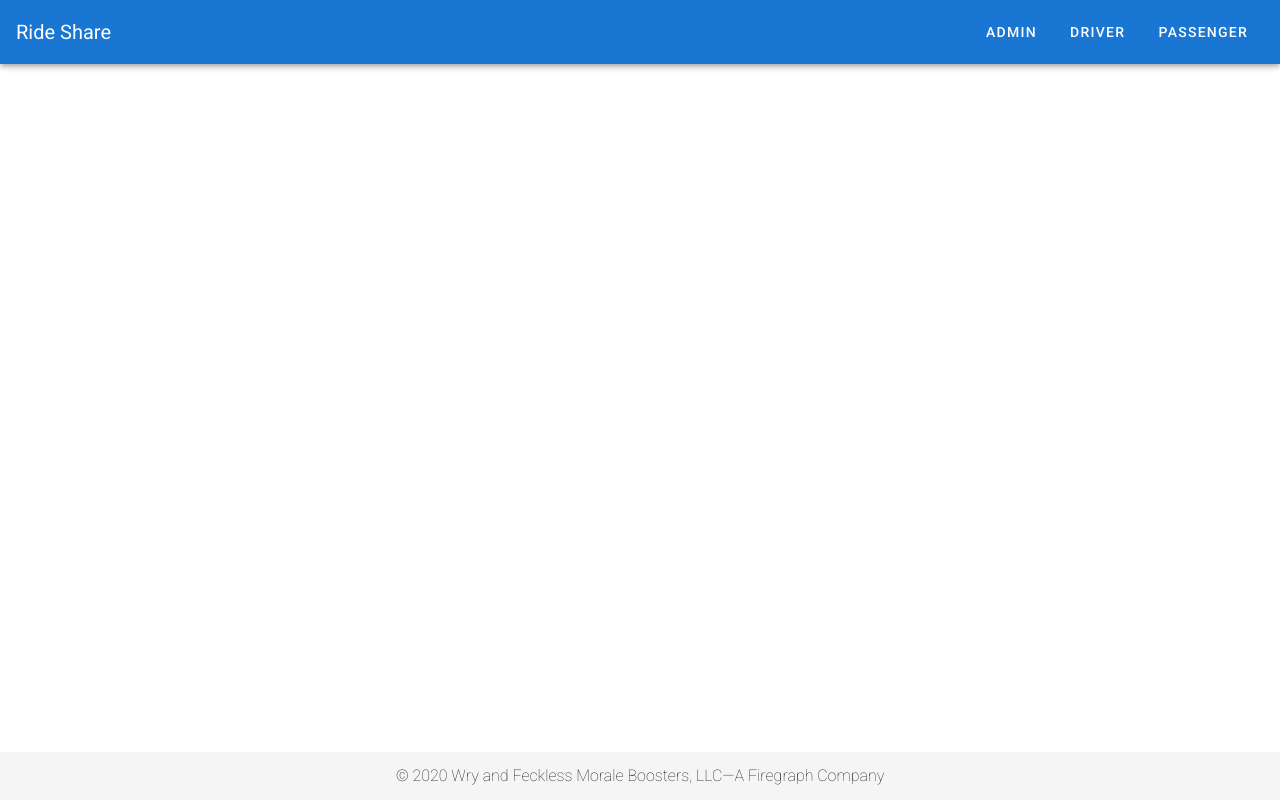
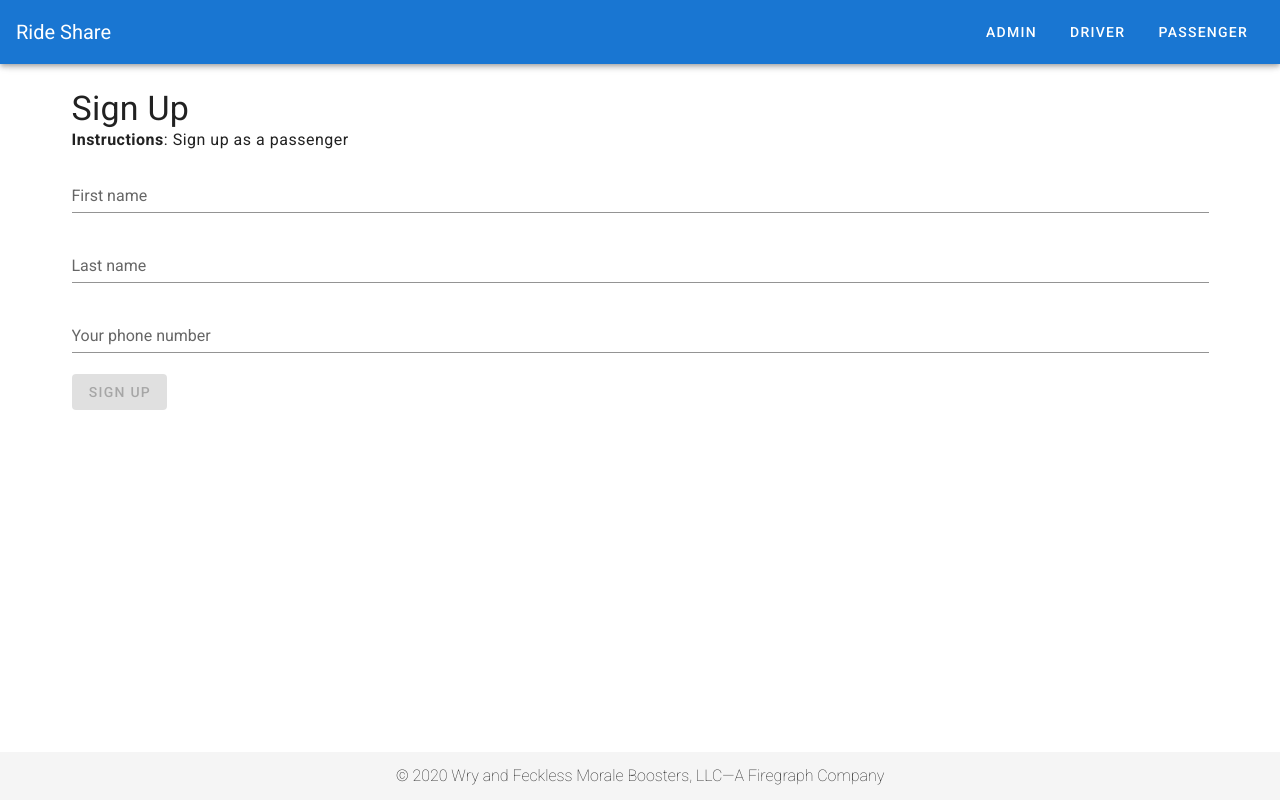
Before and after one commit to CourtneyKrisMasters/rideShare, a Vue app: page /passengerSignUp in a window 1280 px wide. Built offline with nearby package versions, Linux system fonts and the light colour scheme.

Commit message:
added passenger sign up functionality

```diff
--- a/src/pages/PassengerLogin.vue
+++ b/src/pages/PassengerLogin.vue
@@ -24,6 +24,7 @@
           </v-card-text>
           <v-card-actions>
             <v-spacer />
+            <v-btn v-bind:to="{ name: 'passengerSignUp' }" color="white">Don't have an account? Sign up!</v-btn>
             <v-btn v-on:click="logIn" color="primary">Log In</v-btn>
           </v-card-actions>
         </v-card>
--- /dev/null
+++ b/src/pages/PassengerSignUp.vue
@@ -0,0 +1,143 @@
+<template>
+  <v-container>
+    <div>
+      <h4 class="display-1">Sign Up</h4>
+
+      <instructions details="Sign up as a passenger" />
+
+      <v-form v-model="valid">
+        <v-text-field
+          v-model="newMember.firstName"
+          v-bind:rules="rules.required"
+          label="First name"
+        ></v-text-field>
+        <v-text-field
+          v-model="newMember.lastName"
+          v-bind:rules="rules.required"
+          label="Last name"
+        ></v-text-field>
+        <v-text-field
+          v-model="newMember.email"
+          v-bind:rules="rules.email"
+          error-count="10"
+          type="phone"
+          label="Your phone number"
+        >
+        </v-text-field>
+        <v-btn v-bind:disabled="!valid" v-on:click="handleSubmit"
+          >Sign Up
+        </v-btn>
+      </v-form>
+
+      <div class="text-xs-center">
+        <v-dialog v-model="dialogVisible" width="500">
+          <v-card>
+            <v-card-title primary-title>
+              {{ dialogHeader }}
+            </v-card-title>
+
+            <v-card-text>
+              {{ dialogText }}
+            </v-card-text>
+
+            <v-divider></v-divider>
+
+            <v-card-actions>
+              <v-spacer></v-spacer>
+              <v-btn color="primary" text v-on:click="hideDialog">Okay</v-btn>
+            </v-card-actions>
+          </v-card>
+        </v-dialog>
+      </div>
+    </div>
+  </v-container>
+</template>
+
+<script>
+import Instructions from "../components/Instructions.vue";
+
+export default {
+  name: "PassengerSignUp",
+  components: {
+    Instructions, // Use the Instructions component we just imported
+  },
+  data: function () {
+    return {
+      valid: false, // Are all the fields in the form valid?
+
+      // Object to collect account data
+      newMember: {
+        firstName: "",
+        lastName: "",
+        phone: "",
+      },
+
+      // Was an account created successfully?
+      accountCreated: false,
+
+      // Data to be displayed by the dialog.
+      dialogHeader: "<no dialogHeader>",
+      dialogText: "<no dialogText>",
+      dialogVisible: false,
+
+      // Validation rules for the form fields. This functionality is an extension
+      // that's part of the Vuetify package. Each rule is a list of functions
+      // (note the fat arrows). Vuetify invokes all functions in the list,
+      // passing it the content of the associated form field. Functions should
+      // return either true (the field passes that validation) or a string
+      // containing an error message indicating why the field doesn't pass validation.
+      rules: {
+        required: [(val) => val.length > 0 || "Required"],
+        // this needs tweaked
+        phone: [
+          (val) => /\d/.test(val) || "Need digit",
+          (val) => val.length >= 10 || "Minimum 8 characters",
+        ],
+      },
+    };
+  },
+  methods: {
+    // Invoked when the user clicks the 'Sign Up' button.
+    handleSubmit: function () {
+      // Haven't been successful yet.
+      this.accountCreated = false;
+
+      // Post the content of the form to the Hapi server.
+      this.$axios
+        .post("/passengers", {
+          firstName: this.newMember.firstName,
+          lastName: this.newMember.lastName,
+          phone: this.newMember.phone,
+        })
+        .then((result) => {
+          // Based on whether things worked or not, show the
+          // appropriate dialog.
+          if (result.data.ok) {
+            this.showDialog("Success", result.data.msge);
+            this.accountCreated = true;
+          } else {
+            this.showDialog("Sorry", result.data.msge);
+          }
+        })
+        .catch((err) => this.showDialog("Failed", err));
+    },
+
+    // Helper method to display the dialog box with the appropriate content.
+    showDialog: function (header, text) {
+      this.dialogHeader = header;
+      this.dialogText = text;
+      this.dialogVisible = true;
+    },
+
+    // Invoked by the "Okay" button on the dialog; dismiss the dialog
+    // and navigate to the home page.
+    hideDialog: function () {
+      this.dialogVisible = false;
+      if (this.accountCreated) {
+        // Only navigate away from the sign-up page if we were successful.
+        this.$router.push({ name: "passenger" });
+      }
+    },
+  },
+};
+</script>
--- a/src/router.js
+++ b/src/router.js
@@ -14,6 +14,7 @@ import AddRides from "./pages/AddRides.vue";
 import UpdateVehicle from "./pages/UpdateVehicle.vue";
 import UpdateRide from "./pages/UpdateRide.vue";
 import Authorization from "./pages/Authorization.vue";
+import PassengerSignUp from "./pages/PassengerSignUp.vue";
 
 Vue.use(Router);
 
@@ -34,5 +35,6 @@ export default new Router({
     { name: "updateVehicle", path: "/updateVehicle", component: UpdateVehicle },
     { name: "updateRide", path: "/updateRide", component: UpdateRide },
     { name: "authorization", path: "/authorization", component: Authorization },
+    { name: "passengerSignUp", path: "/passengerSignUp", component: PassengerSignUp },
   ]
 });
```
Also changed, not shown: db.js (+44 -0 lines).
